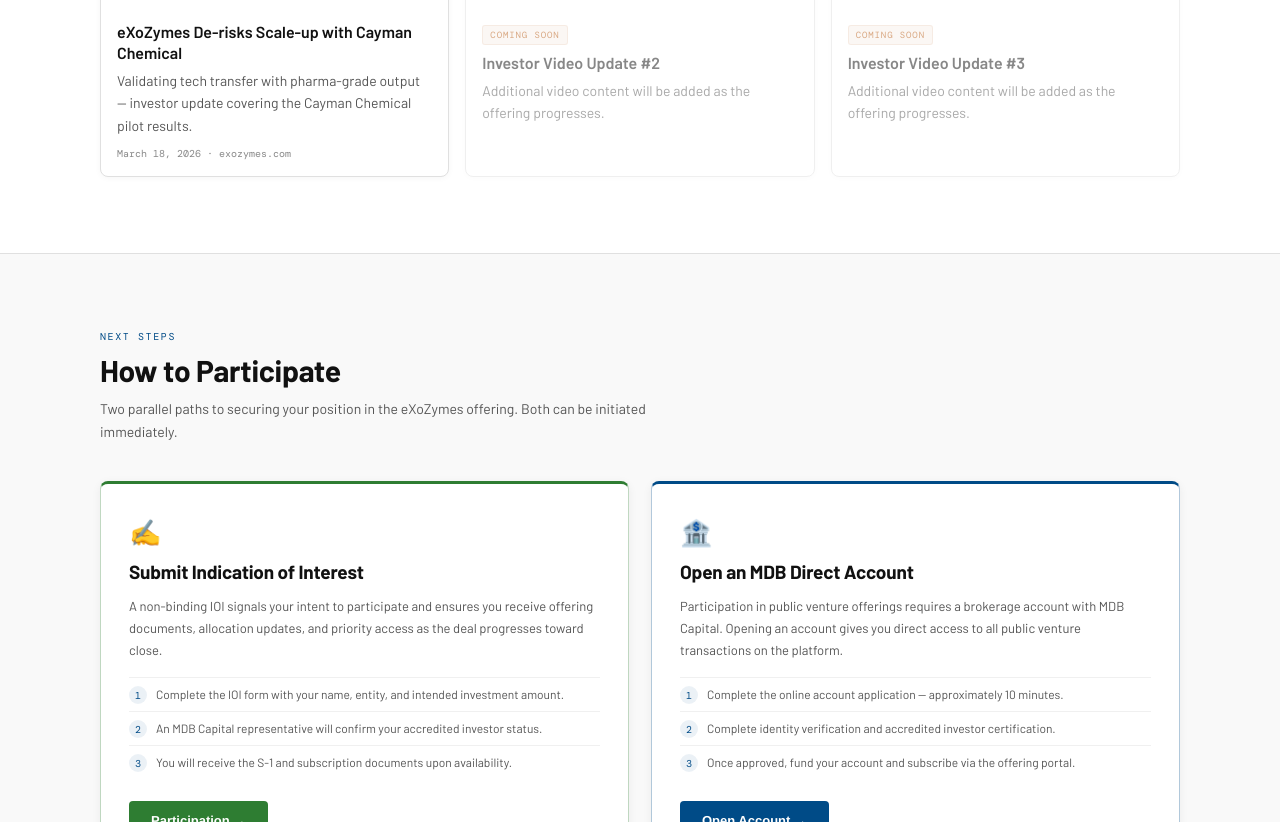
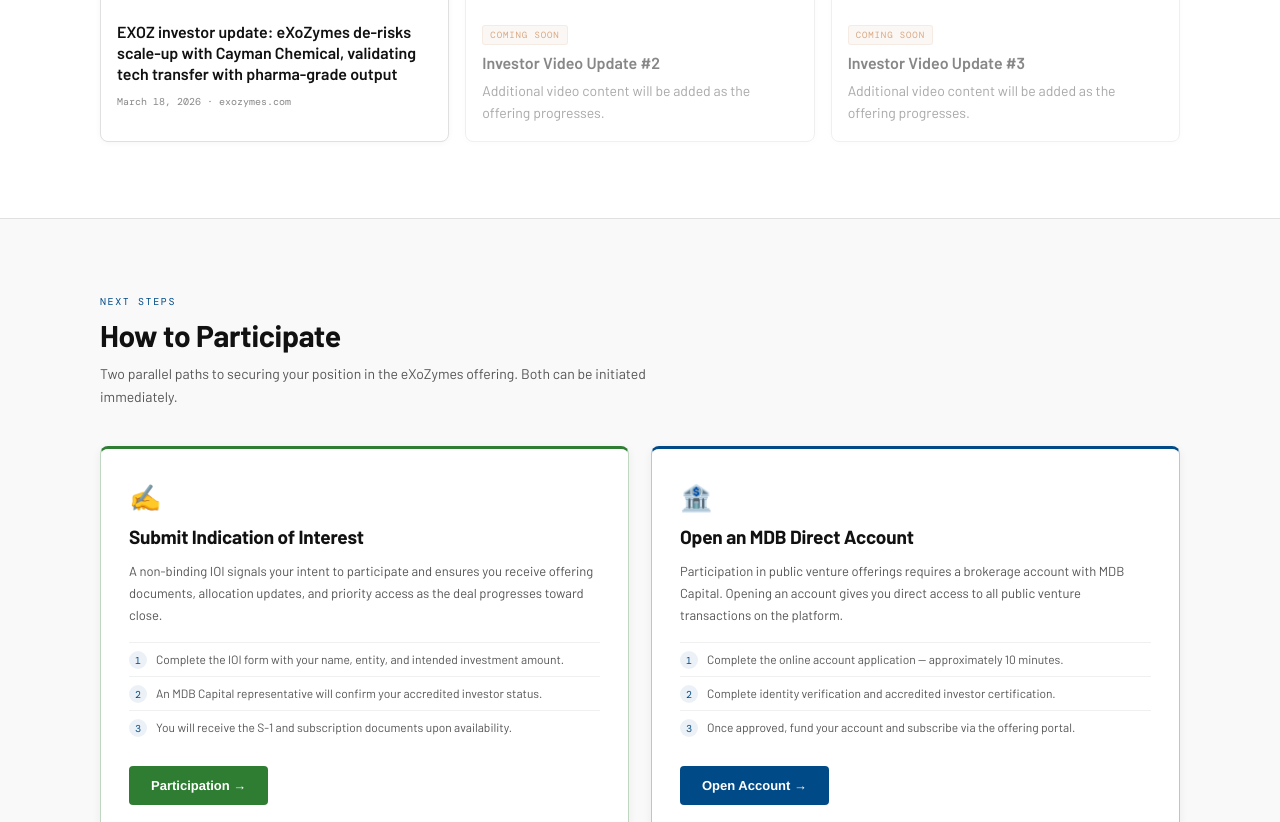
Before and after one commit to MDB-Cap1/EXOZ-Landing-Page, a plain HTML site: page index.html in a window 1280 px wide. Shown: the part 1441-2263 px from the top of the page. Drawn offline with nearby package versions, Linux system fonts and the light colour scheme; no server answers.

Commit message:
Add files via upload

```diff
--- a/index.html
+++ b/index.html
@@ -315,8 +315,7 @@
           <div style="position:absolute;top:8px;left:8px;background:var(--mdb-blue);color:#fff;font-family:var(--mono);font-size:9px;letter-spacing:.1em;text-transform:uppercase;padding:3px 8px;border-radius:3px;">▶ Video · Investor Update</div>
         </div>
         <div style="padding:16px;">
-          <div class="rt">eXoZymes De-risks Scale-up with Cayman Chemical</div>
-          <div class="rd" style="margin-top:6px;">Validating tech transfer with pharma-grade output — investor update covering the Cayman Chemical pilot results.</div>
+          <div class="rt">EXOZ investor update: eXoZymes de-risks scale-up with Cayman Chemical, validating tech transfer with pharma-grade output</div>
           <div style="margin-top:10px;font-family:var(--mono);font-size:10px;color:var(--text-dim);">March 18, 2026 · exozymes.com</div>
         </div>
       </a>
```
